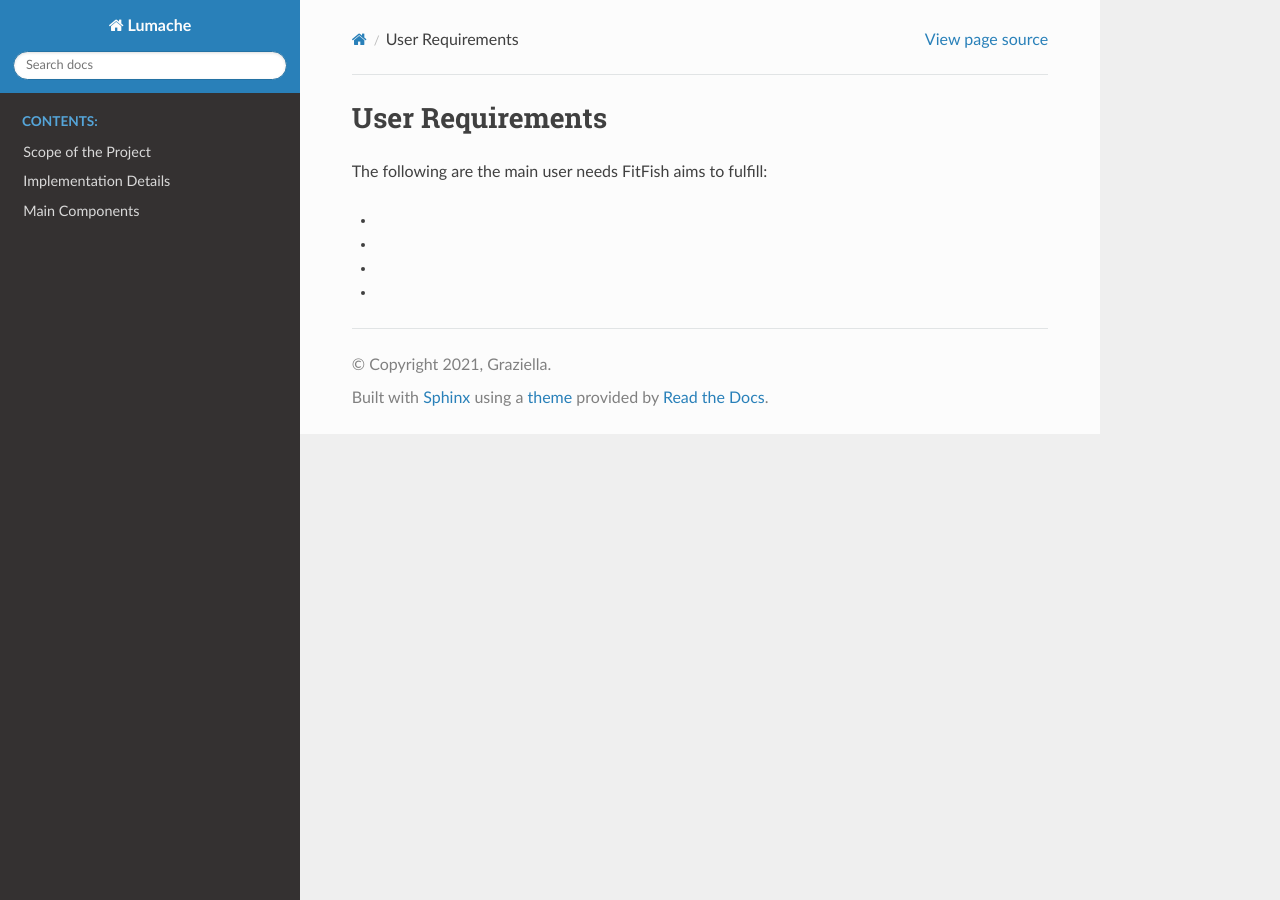
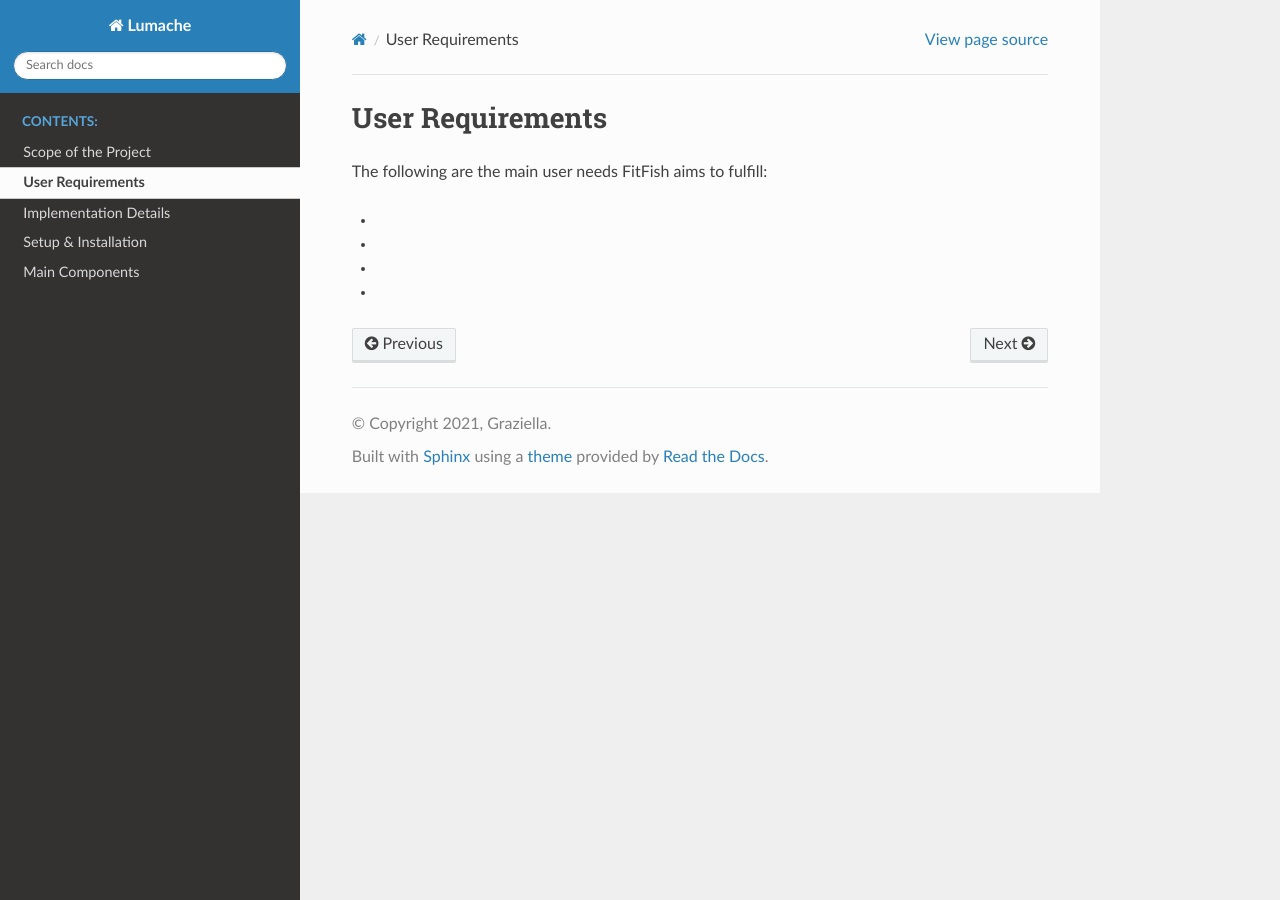
Before and after one commit to 5a-Fitness-App/5a-Code-Documentation, a Sphinx documentation site: the page built from docs/source/requirements.rst, in a window 1280 px wide. Built offline with Sphinx 7.4.7 and the Read the Docs theme 3.1.0, drawn with Linux system fonts in a browser that asks for light colours; pages that are not in the unit, such as notebooks, are missing from menus.

Commit message:
renamed files

```diff
--- a/docs/source/index.rst
+++ b/docs/source/index.rst
@@ -8,7 +8,7 @@ FitFish Documentation
    :caption: Contents:
 
    scope
-   Requirements
+   requirements
    implementation
    setup
    components
--- a/docs/source/setup.rst
+++ b/docs/source/setup.rst
@@ -0,0 +1,6 @@
+Setup & Installation
+=====================
+
+To run FitFish locally:
+
+1.
```
